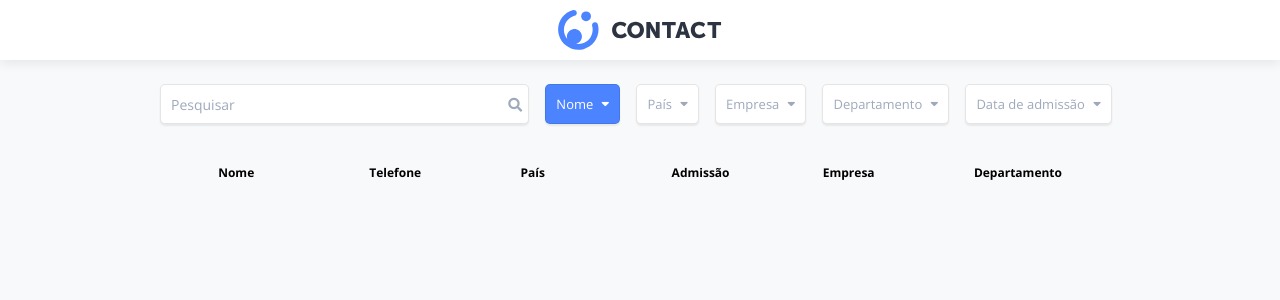
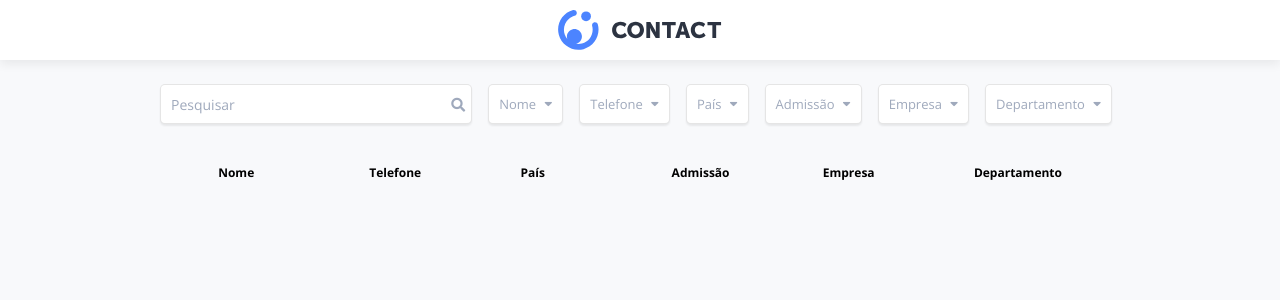
Before and after one commit to erickhs321/-SPA-Contact-App, a React (Create React App) app: page / in a window 1280 px wide. Shown: the top 300 px of the page. Built offline with nearby package versions, Linux system fonts and the light colour scheme.

Commit message:
Container, Filters, FIlterItem, TopBar

```diff
--- a/src/App.jsx
+++ b/src/App.jsx
@@ -1,54 +1,37 @@
-import React from 'react';
+import React from "react";
 
+import Topbar from "./components/Topbar";
+
+import Filters from "./components/Filters";
+
+import Container from "./components/Container";
 import { ReactComponent as LogoSvg } from "./assets/img/logo.svg";
 
-import './App.scss';
+import "./App.scss";
 
 class App extends React.Component {
   render() {
     return (
       <React.Fragment>
-        <header className="topbar">
-          <div className="container">
-            <a href="/" className="topbar__logo">
-              <LogoSvg alt="Logo Instagram" />
-            </a>
-          </div>
-        </header>
+        <Topbar>
+          <LogoSvg />
+        </Topbar>
 
-        <div className="container">
-          <section className="filters">
-            <div className="filters__search">
-              <input type="text" className="filters__search__input" placeholder="Pesquisar" />
+        <Container>
+          <Filters
+            searchBar={true}
+            filtersData={[
+              "Nome",
+              "Telefone",
+              "País",
+              "Admissão",
+              "Empresa",
+              "Departamento",
+            ]}
+          />
+        </Container>
 
-              <button className="filters__search__icon">
-                <i className="fa fa-search"/>
-              </button>
-            </div>
-
-            <button className="filters__item is-selected">
-              Nome <i className="fas fa-sort-down" />
-            </button>
-
-            <button className="filters__item">
-              País <i className="fas fa-sort-down" />
-            </button>
-
-            <button className="filters__item">
-              Empresa <i className="fas fa-sort-down" />
-            </button>
-
-            <button className="filters__item">
-              Departamento <i className="fas fa-sort-down" />
-            </button>
-
-            <button className="filters__item">
-              Data de admissão <i className="fas fa-sort-down" />
-            </button>
-          </section>
-        </div>
-
-        <div className="container">
+        <Container>
           <section className="contacts">
             <article className="contact">
               <span className="contact__avatar" />
@@ -60,9 +43,9 @@ class App extends React.Component {
               <span className="contact__data">Departamento</span>
             </article>
           </section>
-        </div>
+        </Container>
       </React.Fragment>
-    )
+    );
   }
 }
 
--- a/src/components/Contact.jsx
+++ b/src/components/Contact.jsx
@@ -1,8 +1,8 @@
-import React from 'react';
+import React from "react";
 
 class Contact extends React.Component {
   render() {
-    return (<div />);
+    return <div />;
   }
 }
 
--- /dev/null
+++ b/src/components/Container.jsx
@@ -0,0 +1,8 @@
+import React from "react";
+class Container extends React.Component {
+  render() {
+    return <div className="container">{this.props.children}</div>;
+  }
+}
+
+export default Container;
--- /dev/null
+++ b/src/components/FilterItem.jsx
@@ -0,0 +1,33 @@
+import React from "react";
+class FilterItem extends React.Component {
+  render() {
+    if (this.props.type === "search") {
+      return (
+        <div className="filters__search">
+          <input
+            type="text"
+            className="filters__search__input"
+            placeholder="Pesquisar"
+          />
+
+          <button className="filters__search__icon">
+            <i className="fa fa-search" />
+          </button>
+        </div>
+      );
+    } else {
+      return (
+        <button
+          onClick={this.props.onClick}
+          className={`filters__item ${
+            this.props.isSelected ? "is-selected" : ""
+          }`}
+        >
+          {this.props.name || "Filtro"} <i className="fas fa-sort-down" />
+        </button>
+      );
+    }
+  }
+}
+
+export default FilterItem;
--- a/src/components/Filters.jsx
+++ b/src/components/Filters.jsx
@@ -1,9 +1,38 @@
-import React from 'react';
+import React from "react";
+import FilterItem from "./FilterItem";
 
 class Filters extends React.Component {
-	render() {
-		return (<div />);
-	}
+  constructor(props) {
+    super(props);
+    this.state = {
+      filtersData: this.props.filtersData,
+      selected: null,
+    };
+  }
+
+  selectFilter(index) {
+    this.setState({
+      ...this.state,
+      selected: index,
+    });
+  }
+
+  render() {
+    return (
+      <section className="filters">
+        {this.props.searchBar ? <FilterItem type="search" /> : null}
+        {this.state.filtersData.map((filter, index) => (
+          <FilterItem
+            key={index}
+            name={filter}
+            value={filter}
+            isSelected={this.state.selected === index}
+            onClick={() => this.selectFilter(index)}
+          />
+        ))}
+      </section>
+    );
+  }
 }
 
 export default Filters;
--- a/src/components/Topbar.jsx
+++ b/src/components/Topbar.jsx
@@ -1,9 +1,18 @@
-import React from 'react';
+import React from "react";
+import Container from "./Container";
 
 class Topbar extends React.Component {
-	render() {
-		return (<div />);
-	}
+  render() {
+    return (
+      <header className="topbar">
+        <Container>
+          <a href="/" className="topbar__logo">
+            {this.props.children}
+          </a>
+        </Container>
+      </header>
+    );
+  }
 }
 
 export default Topbar;
```
Also changed, not shown: src/assets/img/logo.svg.
